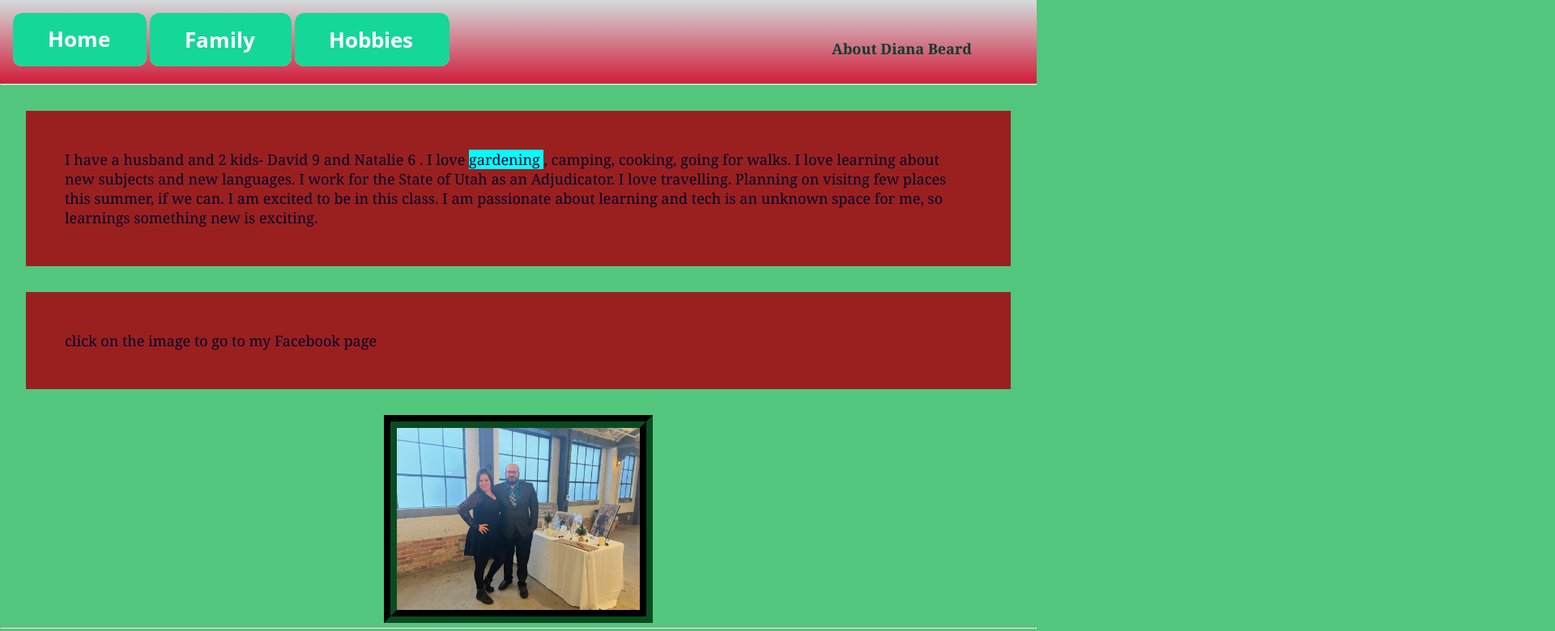
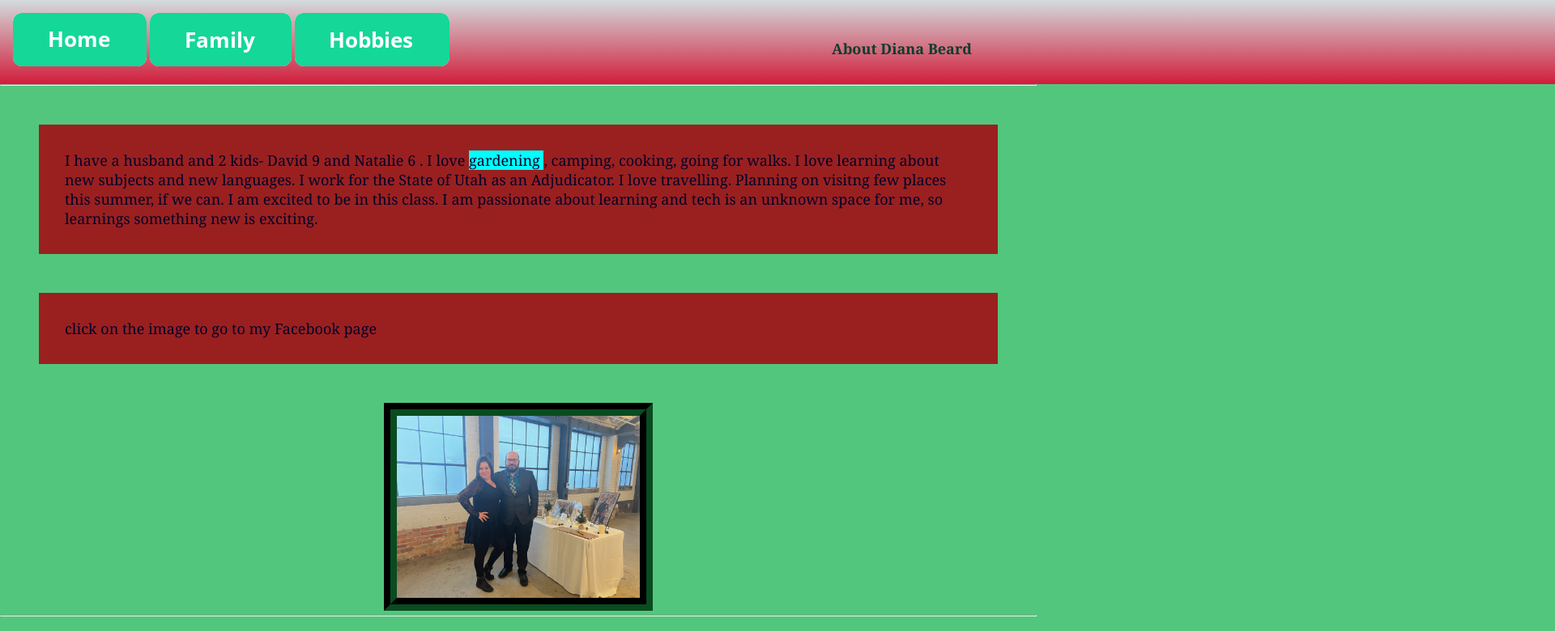
Before and after one commit to dianarbeard/Final-Project, a plain HTML site: page index.html in a window 1280 px wide. Shown: the top 780 px of the page at 81% size, 1920 px wide, since content can reach past the window. Drawn offline with Linux system fonts and the light colour scheme.

Commit message:
march 18 lunch commit

```diff
--- a/style.css
+++ b/style.css
@@ -11,7 +11,9 @@ body {
 }
 
 nav {
-    margin: 0;
+    height:4.5rem;
+    width:600rem;
+    margin:0rem;
     background: rgb(8, 95, 16);
     background: linear-gradient(0deg, rgb(209, 29, 59) 0%, rgb(211, 220, 221) 100%);
     padding: 1rem;
@@ -43,17 +45,19 @@ h3 {
 p {
     size: right;
     position: center;
-    margin: 2rem;
-    color: midnightblue;
+    margin: 3rem;
+    padding:2rem;
+    color: rgb(3, 3, 40);
+    background-color: rgb(154, 32, 32);
 
 }
 
 main p {
     font-size: large;
-    margin: 2rem;
+    margin: 3rem;
     color: rgb(3, 3, 40);
     background-color: rgb(154, 32, 32);
-    padding: 3rem;
+    padding: 2rem;
 }
 
 ul {
```
